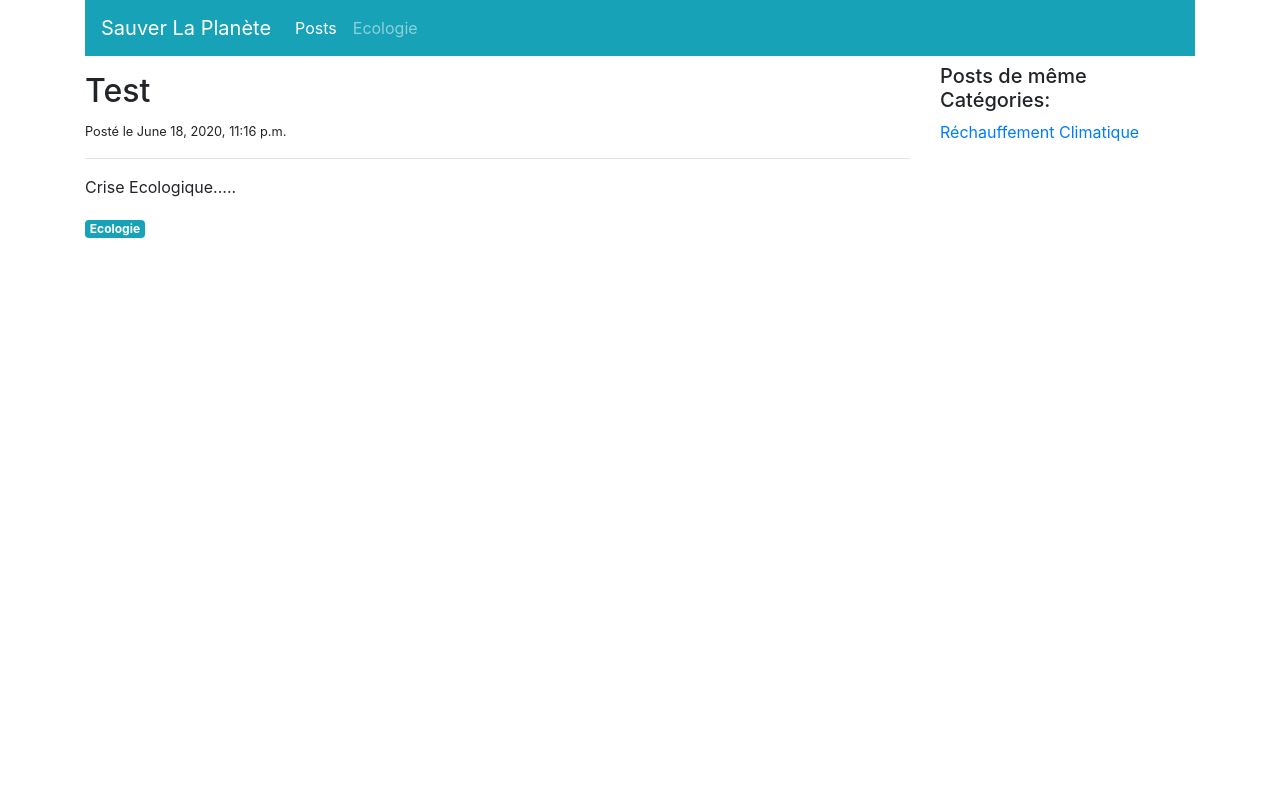
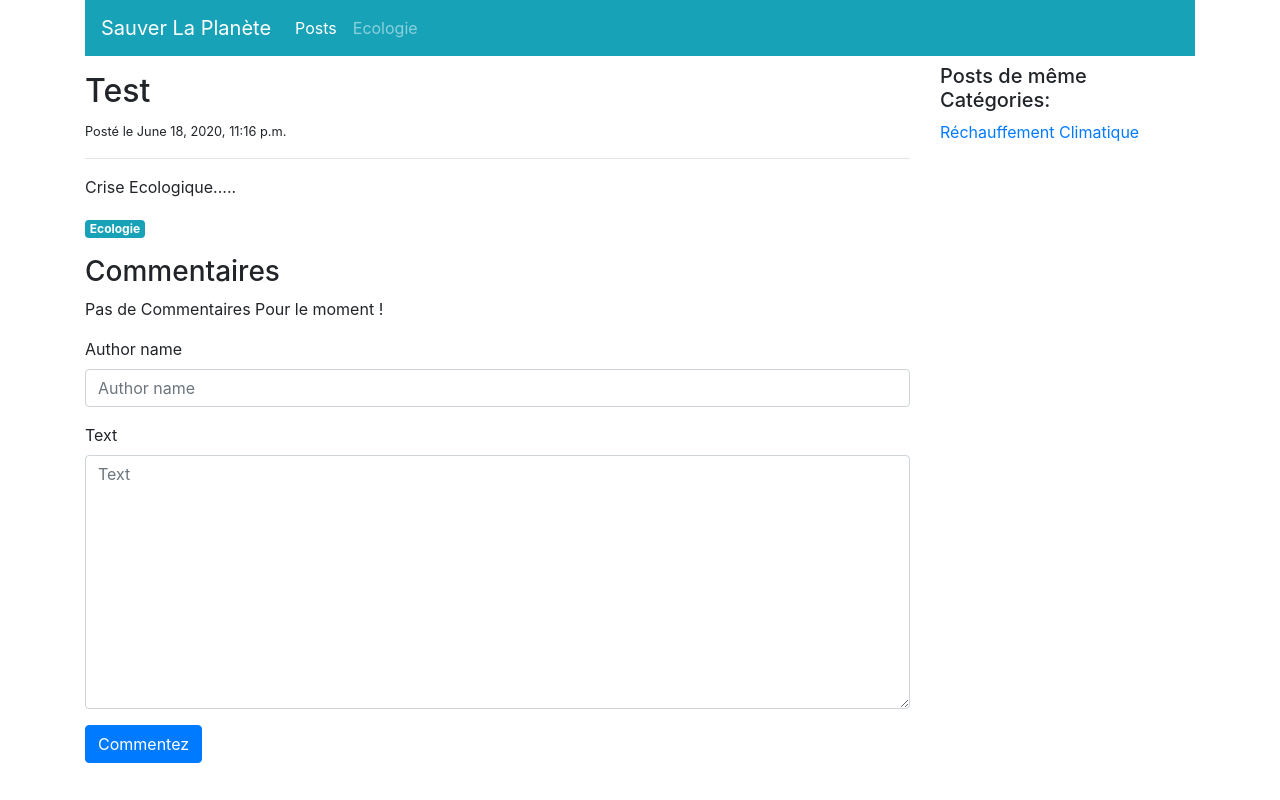
Before and after one commit to dialloDioulde/SavePlanet, a Django app: page /planet/posts/detail/6/ in a window 1280 px wide. Run offline with Django 3.2, Linux system fonts and the light colour scheme; data comes from the database, SQL or seed files in the repository; both versions use the stored data as it was after the commit; some libraries are stand-ins or nearby versions.

Commit message:
Création et Modération  de Commentaires Terminée

```diff
--- a/SavePlanet/settings.py
+++ b/SavePlanet/settings.py
@@ -38,6 +38,7 @@ INSTALLED_APPS = [
     'django.contrib.messages',
     'django.contrib.staticfiles',
     'planet.apps.PlanetConfig',
+    'bootstrap4',
 ]
 
 MIDDLEWARE = [
--- /dev/null
+++ b/planet/forms.py
@@ -0,0 +1,7 @@
+from planet.models import *
+from django import forms
+
+class CreateCommentForm(forms.ModelForm):
+    class Meta :
+        model = Comment
+        fields = ['author_name', 'text', ]
--- a/planet/models.py
+++ b/planet/models.py
@@ -34,7 +34,7 @@ class Comment(models.Model):
 
     STATUS_CHOICES = ((STATUS_VISIBLE, 'visible'), (STATUS_HIDDEN, 'hidden'), (STATUS_MODERATED, 'moderated'),)
 
-    post = models.ForeignKey('Post', on_delete=models.CASCADE)
+    post = models.ForeignKey('Post', on_delete=models.CASCADE, related_name='comments')
     author_name = models.CharField(max_length=250)
     text = models.TextField()
     status = models.CharField(max_length=20, default=STATUS_VISIBLE, choices=STATUS_CHOICES)
--- a/planet/templates/planet/post_detail.html
+++ b/planet/templates/planet/post_detail.html
@@ -1,4 +1,6 @@
 {% extends 'base.html' %}
+{% load static %}
+{% load bootstrap4 %}
 
 {% block title %} {{post.title}} {% endblock %}
 
@@ -15,6 +17,44 @@
             <a href="{% url 'post-list' post.category.slug %}"
                class="badge badge-info">{{post.category.name|capfirst}}</a>
         </div>
+
+        <div class="mt-3">
+            <h3>Commentaires</h3>
+            <ul class="list-unstyled">
+                {% for comment in comments %}
+                <li class="media">
+                    <img class="mr-3" src="{% static 'img/diallo.png' %}" width="100">
+                    <div class="media-body">
+                        <h5 class="mt-0 mb-1">{{comment.author_name}}</h5>
+                        <p>
+                            <small class="text-muted">{{comment.created_at}}</small>
+                        </p>
+                        <p>
+                            {% if comment.status == 'moderated' %}
+                            <span class="font-weight-light font-italic text-muted">
+                            [[ Commentaire Modéré : {{ comment.moderation_text }} ]]
+                        </span>
+                            {% else %}
+                            {{ comment.text }}
+                            {% endif %}
+                        </p>
+                    </div>
+                </li>
+                {% empty %}
+                <li class="media"> Pas de Commentaires Pour le moment !</li>
+                {% endfor %}
+            </ul>
+
+            <form action="{% url 'post-detail' post.pk %}" method="post" class="form">
+                {% csrf_token %}
+                {% bootstrap_form comment_form %}
+                {% buttons %}
+                <button type="submit" class="btn btn-primary">Commentez</button>
+                {% endbuttons %}
+            </form>
+
+        </div>
+
     </div>
 
     <div class="col-md-3 mt-2">
--- a/planet/views.py
+++ b/planet/views.py
@@ -1,6 +1,7 @@
 from django.shortcuts import render, get_object_or_404
 from planet.models import *
 from planet import model_helpers, navigation
+from  planet.forms import CreateCommentForm
 
 # Create your views here.
 
@@ -23,6 +24,20 @@ def post_detail(request, post_id):
     # On récupère que les Posts d'une même Catégorie ici
     posts_same_category = Post.objects.filter(published = True, category = post.category).exclude(pk = post_id)
 
+    # On récupère les Commentaires liés au Post en question
+    posts_comments = post.comments.exclude(status = Comment.STATUS_HIDDEN).order_by('created_at')
+
+    # Création de Commentaire pour le Post en question
+    comment_form = CreateCommentForm()
+    comment_form = CreateCommentForm(request.POST or None)
+    if request.method == 'POST' :
+        if comment_form.is_valid():
+            comment = comment_form.save(commit= False)
+            comment.post = post
+            comment.save()
+        else:
+            comment_form = CreateCommentForm()
+
     context = {'post' : post, 'navigation_items' : navigation.navigation_items(navigation.NAV_POSTS),
-               'posts_same_category' : posts_same_category}
+               'posts_same_category' : posts_same_category, 'comments' : posts_comments, 'comment_form' : comment_form}
     return render(request, 'planet/post_detail.html', context)
```
Also changed, not shown: db.sqlite3.
